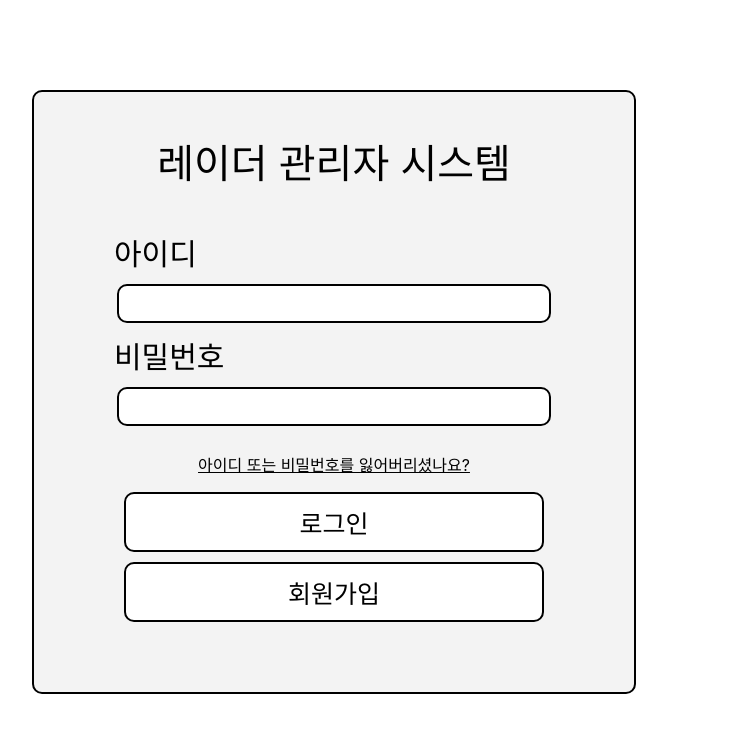
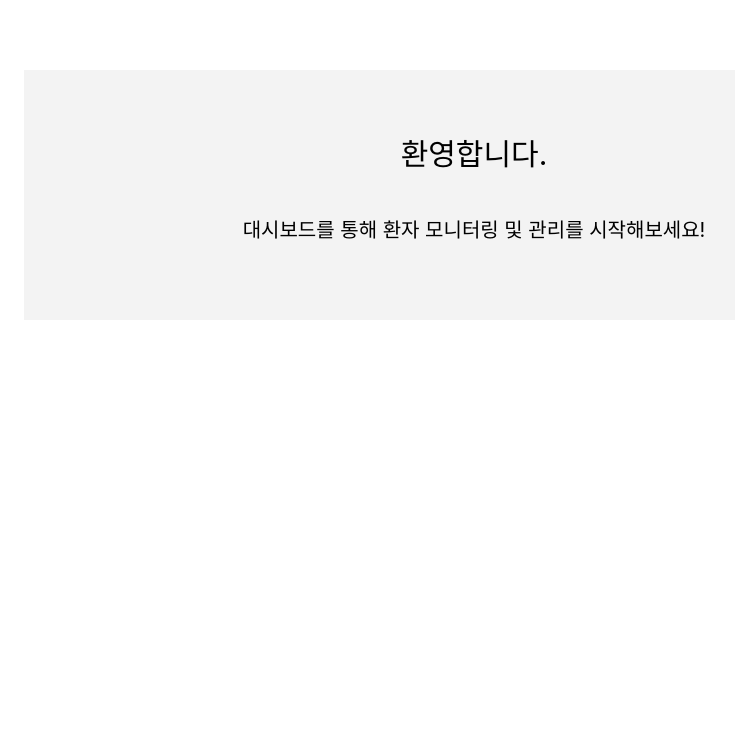
Before and after one commit to TUK-CE-capstone-2023-IMS/ControlPage, a React (Create React App) app: page / in a window 1280 px wide. Shown: the top 732 px of the page, without its empty margins (306-1041 px from the left). Built offline with nearby package versions, Linux system fonts and the light colour scheme.

Commit message:
[feat] 메인화면, 패스워드 분실, 회원가입, 사이드바 기능 추가

```diff
--- a/package.json
+++ b/package.json
@@ -7,6 +7,8 @@
     "@testing-library/react": "^13.4.0",
     "@testing-library/user-event": "^13.5.0",
     "react": "^18.2.0",
+    "react-calendar": "^4.8.0",
+    "react-datepicker": "^6.6.0",
     "react-dom": "^18.2.0",
     "react-scripts": "5.0.1",
     "web-vitals": "^2.1.4"
--- a/src/App.js
+++ b/src/App.js
@@ -1,12 +1,14 @@
 import logo from './logo.svg';
 import './App.css';
-import LoginPage from './pages/AuthPage/Login'
-import ForgotPasswordPage from './pages/AuthPage/ForgotPassword'
+import LoginPage from './pages/AuthPage/Login';
+import Sidebar from './pages/MainPage/Sidebar';
+import ForgotPasswordPage from './pages/AuthPage/ForgotPassword';
+import SignUpPage from './pages/AuthPage/SignUp';
+import MainPage from './pages/MainPage/main';
+
 function App() {
   return (
-    <LoginPage></LoginPage>
+      <MainPage></MainPage>
   );
-
 }
-
 export default App;
--- a/src/pages/AuthPage/ForgotPassword.css
+++ b/src/pages/AuthPage/ForgotPassword.css
@@ -0,0 +1,33 @@
+* {
+    margin: 0;
+    padding: 0;
+    box-sizing: border-box;
+}
+
+.forgotpassword_page{
+    width: 100%;
+    margin: auto;
+    text-align: center;
+    margin-top: 100px;
+}
+
+p{
+    font-size: 30px;
+    margin-top: 20px;
+}
+
+.email input{
+    height: 40px;
+    width: 300px;
+    border-radius: 5px;
+    border: 1px solid black;
+    margin-top: 20px;
+}
+
+button {
+    height: 40px;
+    width: 300px;
+    border-radius: 5px;
+    border: 1px solid black;
+    margin-top: 10px;
+}
--- a/src/pages/AuthPage/ForgotPassword.js
+++ b/src/pages/AuthPage/ForgotPassword.js
@@ -1,55 +1,42 @@
 import React, { useState } from 'react';
+import './ForgotPassword.css'
+const ForgotPasswordPage = () => {
+    const [formData, setFormData] = useState({
+        email: '',
+    });
 
-const ForgotPasswordPage = () => {
-
-    const [email, setEmail] = useState('');
-    const [foundUsername, setFoundUsername] = useState('');
-
-
-    const handleSubmit = (event) => {
-        event.preventDefault();gi
-
-        const foundUsername = findUsernameByEmail(email);
-
-        if (foundUsername) {
-            setFoundUsername(foundUsername);
-        } else {
-            setFoundUsername('해당 이메일과 연결된 아이디를 찾을 수 없습니다.');
-        }
+    const handleChange = (e) => {
+        const { name, value } = e.target;
+        setFormData({
+            ...formData,
+            [name]: value,
+        });
     };
 
-    // 더미 데이터를 사용하여 이메일로 아이디 찾기를 시뮬레이션하는 함수
-    const findUsernameByEmail = (email) => {
-        // 여기에서 실제로는 서버로 요청을 보내서 이메일과 연결된 아이디를 검색해야 합니다.
-        // 이 예제에서는 단순히 하드코딩된 더미 데이터를 사용합니다.
-        const users = [
-            { id: 1, email: 'user1@example.com', username: 'user1' },
-            { id: 2, email: 'user2@example.com', username: 'user2' },
-            { id: 3, email: 'user3@example.com', username: 'user3' },
-        ];
-
-        const user = users.find((user) => user.email === email);
-        return user ? user.username : null;
+    const handleForgotPassword = (e) => {
+        e.preventDefault();
+        // 여기에서 이메일을 통한 비밀번호 재설정 로직을 구현.
+        console.log('이메일을 통한 비밀번호 재설정 요청:', formData);
     };
 
     return (
-        <div>
-            <h2>비밀번호 재설정을 위한 아이디 찾기</h2>
-            <form onSubmit={handleSubmit}>
-                <div>
-                    <label htmlFor="email">등록한 이메일:</label>
+        <form onSubmit={handleForgotPassword}>
+            <div className="forgotpassword_page">
+                <p>비밀번호를 찾고자 하는 아이디를 입력해주세요.</p>
+                <div className="email">
+                    <label htmlFor="email"> </label>
                     <input
                         type="email"
-                        id="email"
-                        value={email}
-                        onChange={(e) => setEmail(e.target.value)}
+                        name="email"
+                        value={formData.email}
+                        onChange={handleChange}
+                        placeholder="이메일"
                         required
                     />
                 </div>
-                <button type="submit">아이디 찾기</button>
-            </form>
-            {foundUsername && <p>{foundUsername}</p>}
-        </div>
+                <button type="submit">비밀번호 재설정</button>
+            </div>
+        </form>
     );
 };
 
--- a/src/pages/AuthPage/Login.css
+++ b/src/pages/AuthPage/Login.css
@@ -1,31 +1,34 @@
+* {
+    margin: 0;
+    padding: 0;
+    box-sizing: border-box;
+}
+
 .login_page{
-    width:50%;
-    margin-right: auto;
-    margin-left: auto;
-    margin-top: 90px;
-    margin-bottom: 90px;
+    width: 50%;
+    margin: 90px auto;
     text-align: center;
 }
 
 .box{
-    margin-right: auto;
-    margin-left: auto;
-    margin-top: auto;
-    margin-bottom: auto;
     width:600px;
-    height:600px;
+    height:900px;
+    margin: auto;
     background-color: #F3F3F3;
-    border-radius:10px;
+    border-radius:20px;
     border: 2px solid black;
 }
+
 .title {
     text-align: center;
     font-size: 40px;
+    padding-top: 25px;
 }
 
 .id{
     font-size: 30px;
     text-align: left;
+    padding-top: 60px;
     padding-left: 80px;
 }
 
@@ -37,13 +40,28 @@
 
 .forgot{
     text-decoration: underline;
+    text-align: right;
+    font-size: 18px;
+    padding-right: 80px;
+}
+
+.idbox input ,
+.passwordbox input{
+    width: 420px;
+    height: 70px;
+    padding: 10px 10px 10px 0px;
+    margin-bottom: 10px;
+    margin-top: 10px;
+    border-radius: 10px;
+    border: 2px solid black;
 }
 
 .login_button button ,
 .signin_button button {
     width: 420px;
+    height: 70px;
     padding: 10px;
-    margin-bottom: 10px;
+    margin-bottom: 20px;
     background-color: white;
     color: black;
     border: 2px solid black;
@@ -53,12 +71,6 @@
     font-size: 25px;
 }
 
-.idbox input ,
-.passwordbox input{
-    padding: 10px 10px 10px 0px;
-    border-radius: 10px;
-    border: 2px solid black;
-    width: 420px;
-    margin-bottom: 10px;
-    margin-top: 10px;
+.total_button{
+    margin-top: 200px;
 }
--- a/src/pages/AuthPage/Login.js
+++ b/src/pages/AuthPage/Login.js
@@ -16,10 +16,10 @@ const LoginPage = () => {
     return (
         <div class = "login_page">
             <div class = "box">
-                <p class = "title">레이더 관리자 시스템</p>
+                <p class= "title">레이더 관리자 서비스 시스템</p>
                 <form onSubmit={handleSubmit}>
                     <div>
-                        <div class = "id">
+                        <div class= "id">
                             <label htmlFor="email">아이디</label>
                         </div>
                         <div class = "idbox">
@@ -32,7 +32,7 @@ const LoginPage = () => {
                         </div>
                     </div>
                     <div>
-                        <div class = "password">
+                        <div class= "password">
                             <label htmlFor="password">비밀번호</label>
                         </div>
                         <div class = "passwordbox">
@@ -47,11 +47,13 @@ const LoginPage = () => {
                     <div className="forgot">
                         <p>아이디 또는 비밀번호를 잃어버리셨나요?</p>
                     </div>
-                    <div className="login_button">
-                        <button type="submit">로그인</button>
-                    </div>
-                    <div class="signin_button">
-                        <button type="submit">회원가입</button>
+                    <div className = "total_button">
+                        <div className="login_button">
+                            <button type="submit">로그인</button>
+                        </div>
+                        <div className="signin_button">
+                            <button type="submit">회원가입</button>
+                        </div>
                     </div>
                 </form>
             </div>
--- a/src/pages/AuthPage/SignUp.css
+++ b/src/pages/AuthPage/SignUp.css
@@ -0,0 +1,42 @@
+* {
+    margin: 0;
+    padding: 0;
+    box-sizing: border-box;
+}
+
+.signup_page{
+    width: 50%;
+    margin: auto;
+    text-align: center;
+}
+
+p{
+    font-size: 30px;
+    margin-top: 20px;
+}
+
+.email input,
+.password_input input,
+.name input,
+.gender select,
+.birth input,
+.phone_number input,
+.affiliation input{
+    height: 40px;
+    width: 300px;
+    border-radius: 5px;
+    border: 1px solid black;
+}
+
+button {
+    height: 40px;
+    width: 300px;
+    border-radius: 5px;
+    border: 1px solid black;
+    margin-top: 30px;
+
+}
+
+.boxes{
+    margin-top: 40px;
+}
--- a/src/pages/MainPage/Sidebar.css
+++ b/src/pages/MainPage/Sidebar.css
@@ -0,0 +1,54 @@
+* {
+    margin: 0;
+    padding: 0;
+    box-sizing: border-box;
+}
+
+.sidebar {
+    width: 300px;
+    height: 100%;
+    position: fixed;
+    top:0;
+    text-align: center;
+    background-color: #002455;
+    padding-top: 80px;
+}
+
+.sidebar a {
+    color: white;
+    text-decoration: none;
+}
+
+.content{
+    margin-top: 100px;
+}
+
+div{
+    margin-top: 10px;
+    margin-bottom: 10px;
+}
+
+.sidebar-divider {
+    width: 100%;
+    border: 0;
+    border-top: 5px solid #002455;
+    margin-top: 50px;
+}
+
+.content1{
+    position: absolute;
+    top: 0px;
+    right: 20px;
+    text-align: right;
+}
+
+.content2{
+    display: inline-block;
+    font-size: 14px;
+    padding-right: 15px;
+}
+
+.content2 a {
+    color: black;
+    text-decoration: none;
+}
--- a/src/pages/MainPage/Sidebar.js
+++ b/src/pages/MainPage/Sidebar.js
@@ -0,0 +1,38 @@
+import React from 'react';
+import './Sidebar.css';
+
+const Sidebar = () => {
+    return (
+        <div className="sidebar-container">
+            <div className="sidebar open">
+                <ul>
+                    <div>
+                        <div className="content">
+                            <a href="#">메인 홈</a>
+                        </div>
+                        <div>
+                            <a href="#">대시 보드</a>
+                        </div>
+                        <div>
+                            <a href="#">환자 목록</a>
+                        </div>
+                        <div>
+                            <a href="#">환경 설정</a>
+                        </div>
+                    </div>
+                </ul>
+            </div>
+            <div className="sidebar-divider"></div>
+            <div className="content1">
+                <div className="content2">
+                    <a href="#">송채연 님</a>
+                </div>
+                <div className="content2">
+                    <a href="#">로그아웃</a>
+                </div>
+            </div>
+        </div>
+    );
+};
+
+export default Sidebar;
--- a/src/pages/MainPage/main.css
+++ b/src/pages/MainPage/main.css
@@ -0,0 +1,25 @@
+* {
+    margin: 0;
+    padding: 0;
+    box-sizing: border-box;
+}
+
+.hello_box{
+    background-color: #F3F3F3;
+    height: 250px;
+    width: 900px;
+    text-align: center;
+    margin-right: 50px;
+    margin-left: auto;
+    margin-top: 70px;
+}
+
+.text1{
+    padding-top: 60px;
+    font-size: 30px;
+}
+
+.text2{
+    padding-top: 20px;
+    font-size: 20px;
+}
--- a/src/pages/MainPage/main.js
+++ b/src/pages/MainPage/main.js
@@ -0,0 +1,18 @@
+import React, { useState } from 'react';
+import './main.css';
+
+const MainPage = () => {
+
+    return (
+        <div className="hello_box">
+            <p className="text1">
+                환영합니다.
+            </p>
+            <p className="text2">
+                대시보드를 통해 환자 모니터링 및 관리를 시작해보세요!
+            </p>
+        </div>
+    );
+};
+
+export default MainPage;
```
Also changed, not shown: src/pages/AuthPage/SignUp.js (+113 -0 lines), 1 other file (tests, documents, lock files or other folders).
